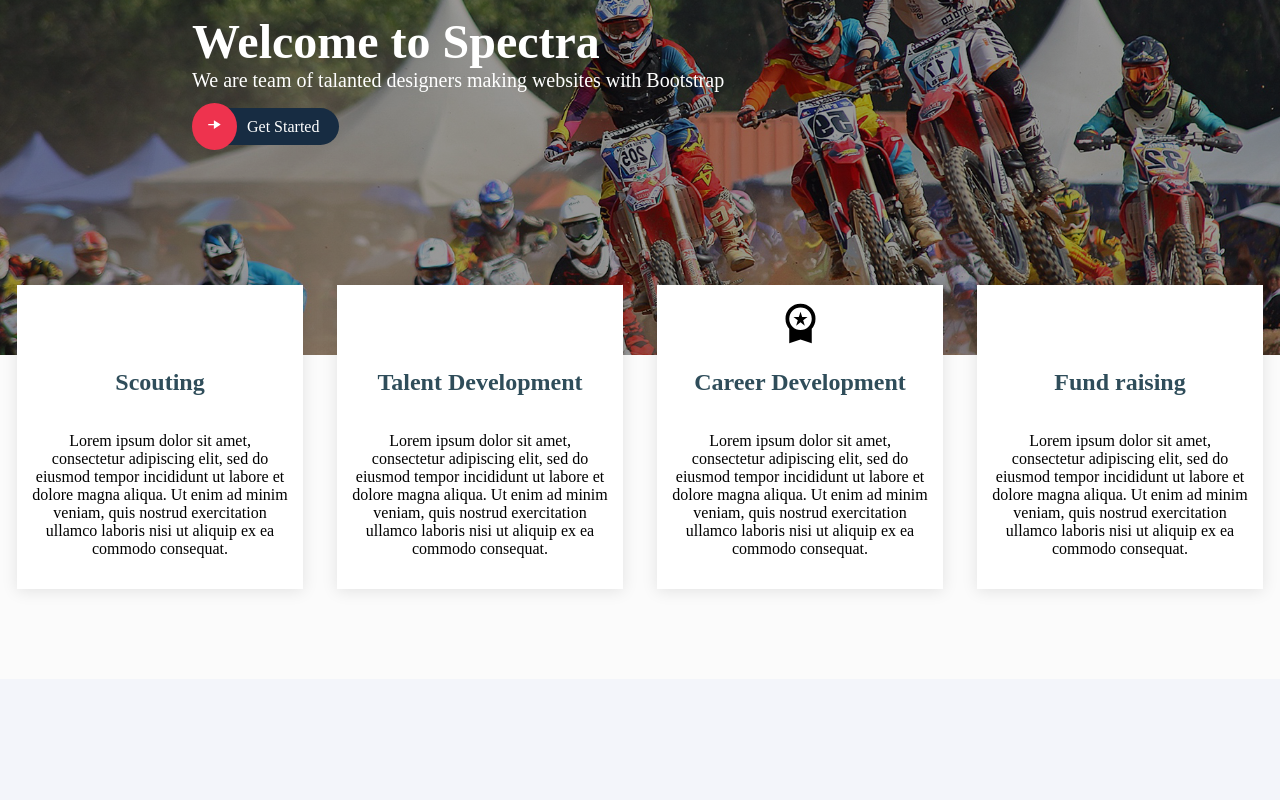
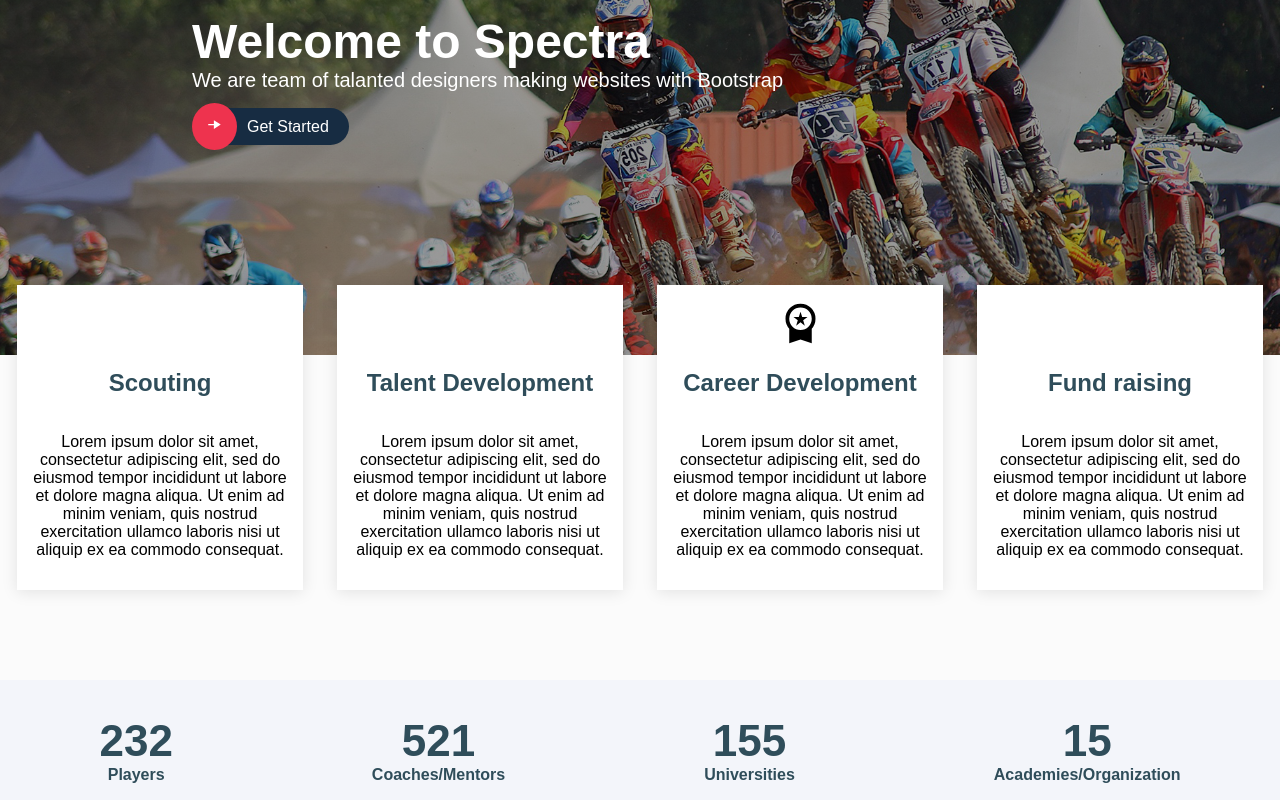
Before and after one commit to RohanAditeya/spectra-sports-website, a Vue app: page / in a window 1280 px wide. Shown: the part 270-1070 px from the top of the page. Before the commit the page ends 949 px from the top, so only its background shows below. Built offline with nearby package versions, Linux system fonts and the light colour scheme; some icons are missing; the HTML template or start-up script is replaced by a standard one.

Commit message:
Added onboarded clients section

```diff
--- a/src/App.vue
+++ b/src/App.vue
@@ -11,11 +11,12 @@
     --header-height: 8vh;
     --spectra-red: #ee334e;
     --background-light: #f3f5fa;
-    --page-font-family: sans-serif
+    --page-font-family: sans-serif;
   }
   body {
     background-color: #f3f5fa;
     padding: 0px;
     margin: 0px;
+    font-family: var(--page-font-family);
   }
 </style>
--- /dev/null
+++ b/src/data/clients-number.json
@@ -0,0 +1,18 @@
+[
+    {
+        "clientType": "Players",
+        "onboardedCount": 232
+    },
+    {
+        "clientType": "Coaches/Mentors",
+        "onboardedCount": 521
+    },
+    {
+        "clientType": "Universities",
+        "onboardedCount": 155
+    },
+    {
+        "clientType": "Academies/Organization",
+        "onboardedCount": 15
+    }
+]
--- a/src/pages/HomePage.vue
+++ b/src/pages/HomePage.vue
@@ -4,6 +4,7 @@
     import { Icon } from '@iconify/vue'
     import DisplayCard from '@/components/DisplayCard.vue'
     import serviceCards from "../data/serviceCard.json" with { type: "json" }
+    import clientsOnboarded from "../data/clients-number.json" with { type: "json" }
 </script>
 
 <template>
@@ -23,6 +24,12 @@
         </section>
         <section :class="['services-section']">
             <DisplayCard v-for="(serviceCard, index) in serviceCards" :card-header="serviceCard.cardHeader" :card-description="serviceCard.cardDescription" :key="index" :icon-name="serviceCard.iconName"/>
+        </section>
+        <section :class="['onboarded-clients-section']">
+            <span v-for="(client, index) of clientsOnboarded" :key="index" :class="['onboarded-client-container']">
+                <h1>{{ client.onboardedCount }}</h1>
+                <p>{{ client.clientType }}</p>
+            </span>
         </section>
     </main>
 </template>
@@ -80,4 +87,25 @@
         justify-content: space-around;
         background-color: #fbfbfb;
     }
+
+    .onboarded-clients-section {
+        display: flex;
+        justify-content: space-around;
+        flex-wrap: wrap;
+    }
+
+    .onboarded-client-container p {
+        text-align: center;
+        font-weight: bolder;
+        margin-top: 0;
+        font-size: 1em;
+        color: #2f4d5a;
+    }
+
+    .onboarded-client-container h1 {
+        font-size: 2.75em;
+        text-align: center;
+        margin-bottom: 0;
+        color: #2f4d5a;
+    }
 </style>
```
